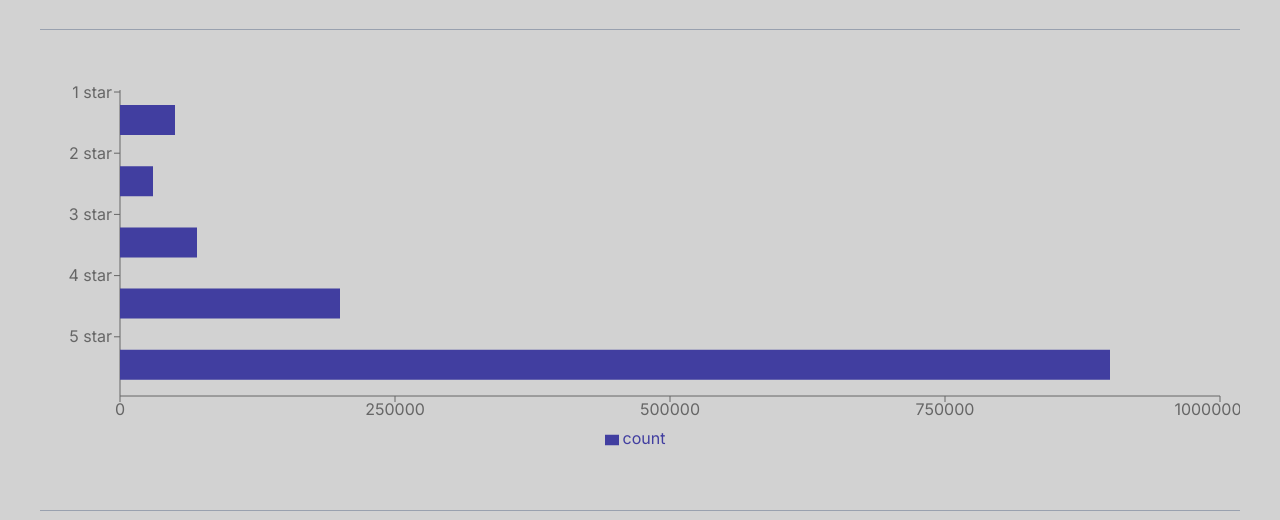
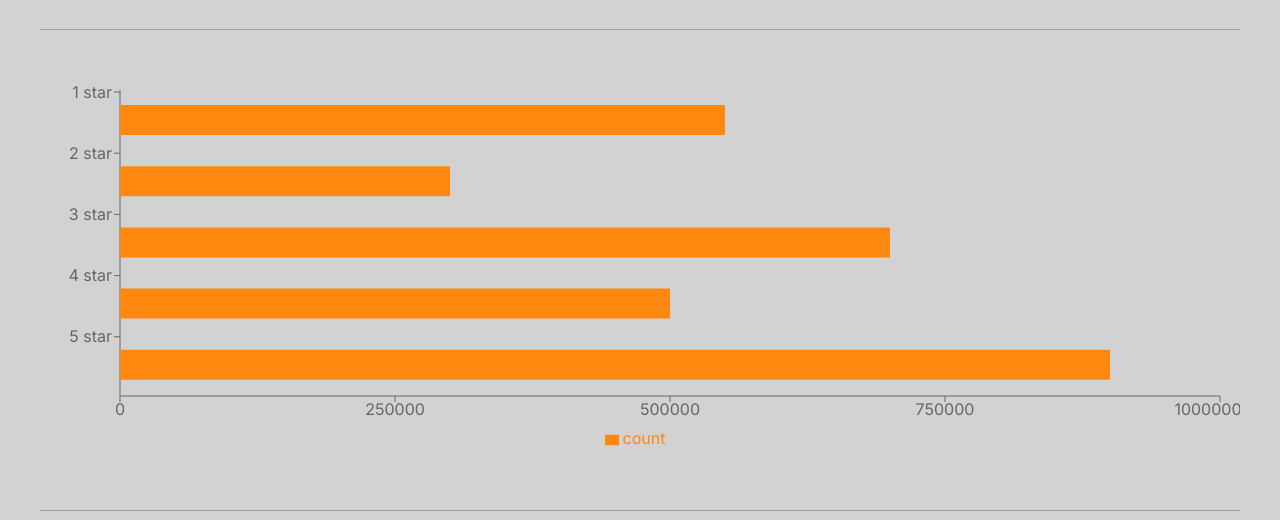
Before and after one commit to Ibne-Shahid/b12-a08-hero-apps, a React (Vite) app: page /appDetails/1 in a window 1280 px wide. Shown: the part 365-885 px from the top of the page. Built offline with nearby package versions, Linux system fonts and the light colour scheme.

Commit message:
error page done

```diff
--- a/public/apps.json
+++ b/public/apps.json
@@ -10,10 +10,10 @@
     "ratingAvg": 4.5,
     "downloads": "100M",
     "ratings": [
-      { "name": "1 star", "count": 50000 },
-      { "name": "2 star", "count": 30000 },
-      { "name": "3 star", "count": 70000 },
-      { "name": "4 star", "count": 200000 },
+      { "name": "1 star", "count": 550000 },
+      { "name": "2 star", "count": 300000 },
+      { "name": "3 star", "count": 700000 },
+      { "name": "4 star", "count": 500000 },
       { "name": "5 star", "count": 900000 }
     ]
   },
@@ -29,10 +29,10 @@
     "downloads": "50M",
     "ratings": [
       { "name": "1 star", "count": 40000 },
-      { "name": "2 star", "count": 20000 },
-      { "name": "3 star", "count": 50000 },
-      { "name": "4 star", "count": 250000 },
-      { "name": "5 star", "count": 1800000 }
+      { "name": "2 star", "count": 200000 },
+      { "name": "3 star", "count": 350000 },
+      { "name": "4 star", "count": 1800000 },
+      { "name": "5 star", "count": 2500000 }
     ]
   },
   {
@@ -47,10 +47,10 @@
     "downloads": "200M",
     "ratings": [
       { "name": "1 star", "count": 40000 },
-      { "name": "2 star", "count": 25000 },
-      { "name": "3 star", "count": 50000 },
-      { "name": "4 star", "count": 200000 },
-      { "name": "5 star", "count": 600000 }
+      { "name": "2 star", "count": 255000 },
+      { "name": "3 star", "count": 500000 },
+      { "name": "4 star", "count": 400000 },
+      { "name": "5 star", "count": 800000 }
     ]
   },
   {
@@ -64,10 +64,10 @@
     "ratingAvg": 4.2,
     "downloads": "400M",
     "ratings": [
-      { "name": "1 star", "count": 60000 },
-      { "name": "2 star", "count": 40000 },
-      { "name": "3 star", "count": 80000 },
-      { "name": "4 star", "count": 300000 },
+      { "name": "1 star", "count": 80000 },
+      { "name": "2 star", "count": 100000 },
+      { "name": "3 star", "count": 200000 },
+      { "name": "4 star", "count": 600000 },
       { "name": "5 star", "count": 1000000 }
     ]
   },
@@ -82,10 +82,10 @@
     "ratingAvg": 4.7,
     "downloads": "10M",
     "ratings": [
-      { "name": "1 star", "count": 10000 },
-      { "name": "2 star", "count": 5000 },
-      { "name": "3 star", "count": 20000 },
-      { "name": "4 star", "count": 80000 },
+      { "name": "1 star", "count": 100000 },
+      { "name": "2 star", "count": 50000 },
+      { "name": "3 star", "count": 210000 },
+      { "name": "4 star", "count": 120000 },
       { "name": "5 star", "count": 380000 }
     ]
   },
@@ -100,11 +100,11 @@
     "ratingAvg": 4.6,
     "downloads": "500M",
     "ratings": [
-      { "name": "1 star", "count": 50000 },
-      { "name": "2 star", "count": 40000 },
-      { "name": "3 star", "count": 100000 },
-      { "name": "4 star", "count": 400000 },
-      { "name": "5 star", "count": 2000000 }
+      { "name": "1 star", "count": 150000 },
+      { "name": "2 star", "count": 190000 },
+      { "name": "3 star", "count": 2500000 },
+      { "name": "4 star", "count": 3200000 },
+      { "name": "5 star", "count": 5000000 }
     ]
   },
   {
@@ -118,11 +118,11 @@
     "ratingAvg": 4.3,
     "downloads": "150M",
     "ratings": [
-      { "name": "1 star", "count": 15000 },
-      { "name": "2 star", "count": 10000 },
-      { "name": "3 star", "count": 20000 },
-      { "name": "4 star", "count": 80000 },
-      { "name": "5 star", "count": 650000 }
+      { "name": "1 star", "count": 105000 },
+      { "name": "2 star", "count": 120000 },
+      { "name": "3 star", "count": 200000 },
+      { "name": "4 star", "count": 420000 },
+      { "name": "5 star", "count": 750000 }
     ]
   },
   {
@@ -136,10 +136,10 @@
     "ratingAvg": 4.5,
     "downloads": "300M",
     "ratings": [
-      { "name": "1 star", "count": 20000 },
-      { "name": "2 star", "count": 15000 },
-      { "name": "3 star", "count": 30000 },
-      { "name": "4 star", "count": 100000 },
+      { "name": "1 star", "count": 120000 },
+      { "name": "2 star", "count": 150000 },
+      { "name": "3 star", "count": 300000 },
+      { "name": "4 star", "count": 450000 },
       { "name": "5 star", "count": 735000 }
     ]
   },
@@ -154,10 +154,10 @@
     "ratingAvg": 4.1,
     "downloads": "100M",
     "ratings": [
-      { "name": "1 star", "count": 10000 },
-      { "name": "2 star", "count": 15000 },
-      { "name": "3 star", "count": 20000 },
-      { "name": "4 star", "count": 100000 },
+      { "name": "1 star", "count": 70000 },
+      { "name": "2 star", "count": 150000 },
+      { "name": "3 star", "count": 220000 },
+      { "name": "4 star", "count": 105000 },
       { "name": "5 star", "count": 555000 }
     ]
   },
@@ -172,10 +172,10 @@
     "ratingAvg": 4.4,
     "downloads": "200M",
     "ratings": [
-      { "name": "1 star", "count": 30000 },
-      { "name": "2 star", "count": 20000 },
-      { "name": "3 star", "count": 40000 },
-      { "name": "4 star", "count": 250000 },
+      { "name": "1 star", "count": 230000 },
+      { "name": "2 star", "count": 220000 },
+      { "name": "3 star", "count": 340000 },
+      { "name": "4 star", "count": 550000 },
       { "name": "5 star", "count": 900000 }
     ]
   },
@@ -499,7 +499,7 @@
       { "name": "1 star", "count": 5000 },
       { "name": "2 star", "count": 2000 },
       { "name": "3 star", "count": 10000 },
-      { "name": "4 star", "count": 40000 },
+      { "name": "4 star", "count": 90000 },
       { "name": "5 star", "count": 145000 }
     ]
   }
--- a/src/Routes/Routes.jsx
+++ b/src/Routes/Routes.jsx
@@ -4,6 +4,8 @@ import Home from "../pages/Home";
 import AllApps from "../pages/AllApps";
 import InstalledApps from "../pages/InstalledApps";
 import AppDetails from "../pages/AppDetails";
+import Error from "../pages/Error";
+import AppError from "../pages/AppError";
 
 const router = createBrowserRouter([
     {
@@ -28,7 +30,19 @@ const router = createBrowserRouter([
             {
                 path: "/appDetails/:id",
                 element: <AppDetails></AppDetails>,
-                loader: ()=>fetch('/apps.json')
+                loader: async({params})=>{
+                    const res = await fetch('/apps.json')
+                    const data = await res.json()
+                    const app = data.find(a=> a.id === parseInt(params.id))
+                    if (!app) throw new Response('not found', {status: 404})
+                        return app
+                },
+                errorElement: <AppError></AppError>
+
+            },
+            {
+                path: '*',
+                element: <Error></Error>
             }
 
         ]
--- a/src/components/Card.jsx
+++ b/src/components/Card.jsx
@@ -6,7 +6,7 @@ import { Link } from 'react-router';
 const Card = ({ app }) => {
     const { image, title, downloads, ratingAvg, id } = app
     return (
-        <div>
+        <div className='hover:scale-105 transition ease-in-out'>
             <Link to={`/appDetails/${id}`}>
                 <div className='bg-white py-5 px-3 rounded-md'>
                     <img className='w-full h-auto max-w-[250px] aspect-square object-contain mx-auto rounded-lg' src={image} alt="" />
--- a/src/components/RatingChart.jsx
+++ b/src/components/RatingChart.jsx
@@ -1,12 +1,9 @@
 import React from 'react'
 import {
     ComposedChart,
-    Line,
-    Area,
     Bar,
     XAxis,
     YAxis,
-    CartesianGrid,
     Tooltip,
     Legend,
     ResponsiveContainer,
@@ -38,7 +35,7 @@ const RatingChart = ({ singleApp }) => {
                     <Tooltip />
                     <Legend />
 
-                    <Bar dataKey="count" barSize={30} fill="#413ea0" />
+                    <Bar dataKey="count" barSize={30} fill="#ff8811" />
 
                 </ComposedChart>
             </ResponsiveContainer>
--- a/src/pages/AllApps.jsx
+++ b/src/pages/AllApps.jsx
@@ -24,7 +24,7 @@ const AllApps = () => {
           ''
         }
       </div>
-      <NoApps></NoApps>
+      {searchedApps.length<=0 && <NoApps></NoApps>}
     </div>
   )
 }
--- a/src/pages/AppDetails.jsx
+++ b/src/pages/AppDetails.jsx
@@ -10,10 +10,7 @@ import RatingChart from '../components/RatingChart';
 const AppDetails = () => {
     const [isClicked, setIsClicked] = useState(false)
 
-    const { id } = useParams()
-    const appId = parseInt(id)
-    const apps = useLoaderData()
-    const singleApp = apps.find(app => app.id === appId)
+    const singleApp = useLoaderData()
 
     const handleInstall = () => {
         setIsClicked(true)
@@ -26,6 +23,7 @@ const AppDetails = () => {
 
     return (
         <div className='bg-[#D2D2D2] p-10'>
+
             <div className='flex gap-8'>
                 <img className='w-[150px] h-[150px] md:w-[250px] md:h-[250px]' src={singleApp.image} alt="" />
                 <div className='w-5/6'>
--- /dev/null
+++ b/src/pages/AppError.jsx
@@ -0,0 +1,19 @@
+import React from 'react'
+import { IoTrashBinSharp } from 'react-icons/io5';
+import { Link } from 'react-router';
+
+const AppError = () => {
+  return (
+    <div className='py-20 px-2'>
+        <IoTrashBinSharp className='mx-auto h-52 w-52 text-red-700'/>
+        <p className='text-5xl text-red-700 text-center font-bold'>App Not Found</p>
+        <p className='text-center text-[#627382] mt-3'>The app you are looking for doesn't exist or has been removed!</p>
+        <div className='flex justify-center gap-5'>
+            <Link to='/'><button className="btn bg-gradient-to-r from-[#632ee3] to-[#9f62f2] text-white mt-10 px-10 py-6">Back to home</button></Link>
+            <Link to='/apps'><button className="btn bg-gradient-to-r from-[#111949] to-[#29396e] text-white mt-10 px-10 py-6">Show All Apps</button></Link>
+        </div>
+    </div>
+  )
+}
+
+export default AppError
--- /dev/null
+++ b/src/pages/Error.jsx
@@ -0,0 +1,19 @@
+import React from 'react'
+import { FaTimesCircle } from 'react-icons/fa';
+import { Link } from 'react-router';
+
+const Error = () => {
+  return (
+    <div className='py-20 px-2'>
+        <FaTimesCircle className='mx-auto h-52 w-52 text-red-700'/>
+        <p className='text-5xl text-red-700 text-center font-bold'>404 Page not found!</p>
+        <p className='text-center text-[#627382] mt-3'>Sorry, the page you are looking for might be removed, renamed or temporarily unavailable!</p>
+        <div className='flex justify-center gap-5'>
+            <Link to='/'><button className="btn bg-gradient-to-r from-[#632ee3] to-[#9f62f2] text-white mt-10 px-10 py-6">Back to home</button></Link>
+            <Link to='/apps'><button className="btn bg-gradient-to-r from-[#111949] to-[#29396e] text-white mt-10 px-10 py-6">Show All Apps</button></Link>
+        </div>
+    </div>
+  )
+}
+
+export default Error
--- a/src/root-layout/RootLayout.jsx
+++ b/src/root-layout/RootLayout.jsx
@@ -2,7 +2,6 @@ import React from 'react'
 import Nav from '../components/Nav'
 import Footer from '../components/Footer'
 import { Outlet } from 'react-router'
-import Logo from '../assets/logo.png'
 
 const RootLayout = () => {
 
```
